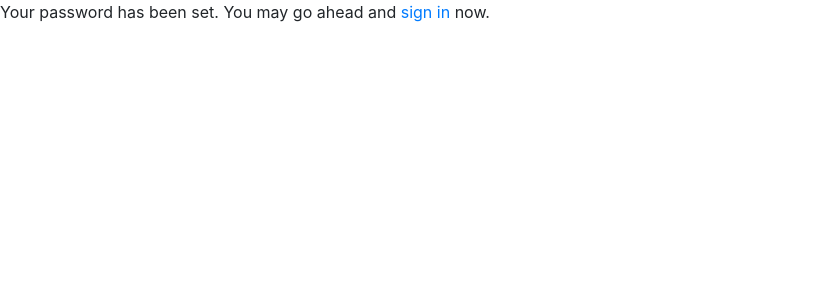
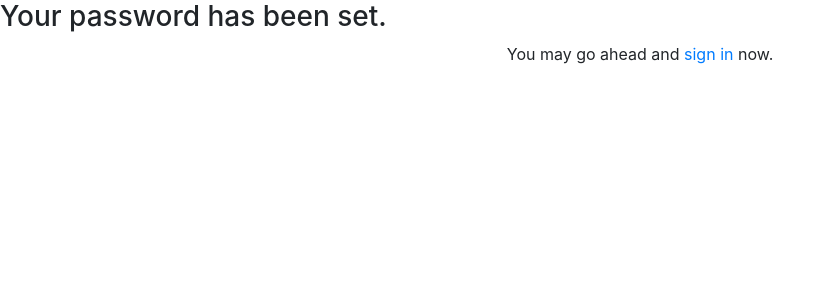
Before and after one commit to Jun-Koseki/django-custom-user, a Django app: a page that uses templates/registration/password_reset_complete.html in a window 1280 px wide. Shown: the top 300 px of the page, without its empty margins (0-833 px from the left). Run offline with Django 3.2, Linux system fonts and the light colour scheme; some libraries are stand-ins or nearby versions.

Commit message:
improve message

```diff
--- a/templates/registration/password_reset_complete.html
+++ b/templates/registration/password_reset_complete.html
@@ -4,11 +4,14 @@
 {% block title %}Password Reset{% endblock %}
 {% block content %}
 <div class="login-page">
-  <form class="card-form login-form">
+  <form class="card-form ">
     {% csrf_token %}
     <div class="form-txt">
-        <p>
-          Your password has been set. You may go ahead and <a href="{% url 'login' %}">sign in</a> now.
+        <h3>
+          Your password has been set.
+        </h3>
+        <p style="text-align: center;">
+            You may go ahead and <a href="{% url 'login' %}">sign in</a> now.
         </p>
     </div>
   </form>
```
